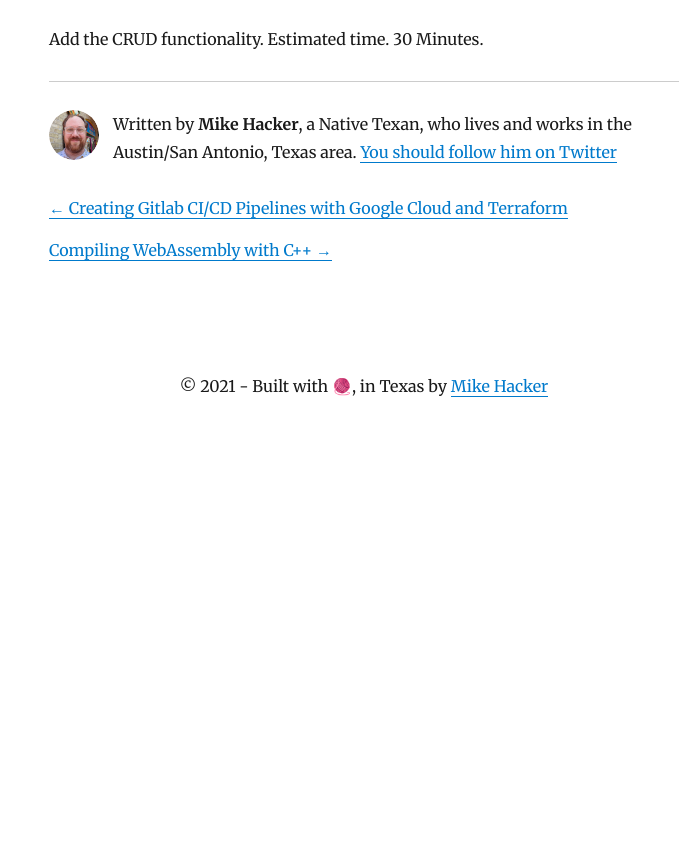
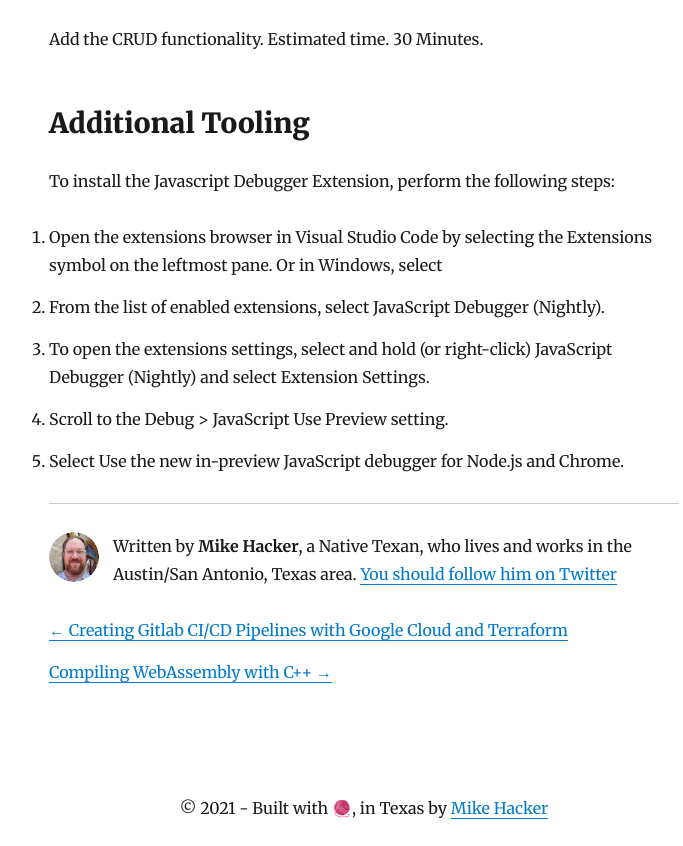
Before and after one commit to bfs-io/banana-for-scale, a Gatsby site: page /blog/net-core-6-blazor-crud-app-tutorial/ in a window 1280 px wide. Shown: the part 4239-5085 px from the top of the page, without its empty margins (276-959 px from the left). Before the commit the page ends 4663 px from the top, so only its background shows below. Built offline with nearby package versions, Linux system fonts and the light colour scheme; Gatsby itself is replaced by a stand-in of ours; some packages are replaced by stand-ins of ours.

Commit message:
Update Entry “net-core-6-blazor-crud-app-tutorial”

```diff
--- a/content/blog/net-core-6-blazor-crud-app-tutorial.md
+++ b/content/blog/net-core-6-blazor-crud-app-tutorial.md
@@ -137,3 +137,11 @@ Notice the first line above is prefixed with a double forward slash \`//\`. This
 # Part II
 
 Add the CRUD functionality. Estimated time. 30 Minutes.
+
+## Additional Tooling
+To install the Javascript Debugger Extension, perform the following steps:
+1. Open the extensions browser in Visual Studio Code by selecting the Extensions symbol on the leftmost pane. Or in Windows, select
+2. From the list of enabled extensions, select JavaScript Debugger (Nightly).
+3. To open the extensions settings, select and hold (or right-click) JavaScript Debugger (Nightly) and select Extension Settings.
+4. Scroll to the Debug > JavaScript Use Preview setting.
+5. Select Use the new in-preview JavaScript debugger for Node.js and Chrome.
```
